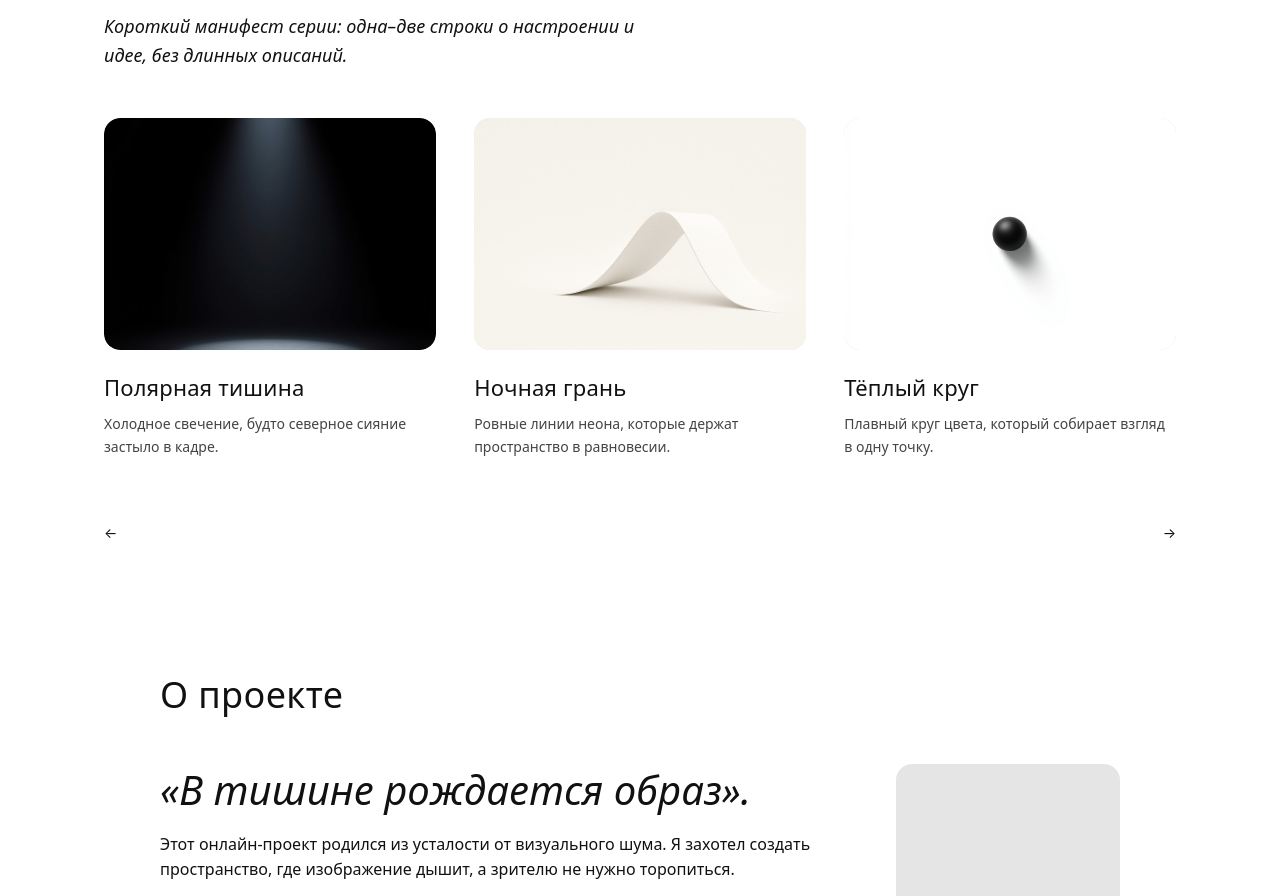
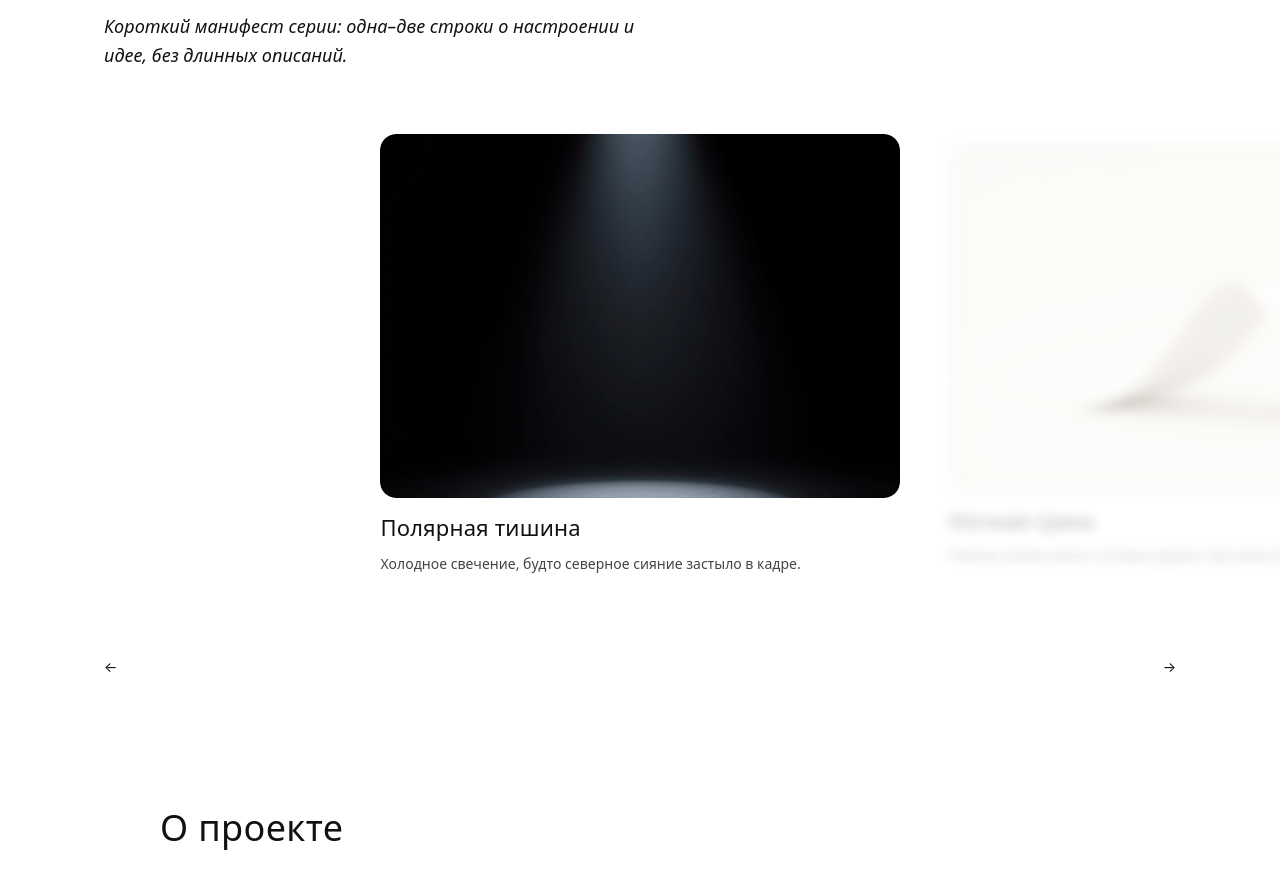
Before and after one commit to ALDYNEC-07/SALGER-ART, a Next.js app: page / in a window 1280 px wide. Shown: the part 1747-2643 px from the top of the page. Built offline with nearby package versions, Linux system fonts and the light colour scheme.

Commit message:
Поправил серии - ширину, блюр, цент.

```diff
--- a/src/app/globals.css
+++ b/src/app/globals.css
@@ -548,7 +548,8 @@ body:has(#nav-toggle:checked) {
   overflow: hidden;
 }
 
-.series-list__grid {
+.series-list__grid,
+.series-works__rail {
   width: 100vw;
   margin-inline: calc(50% - 50vw);
   display: flex;
@@ -565,20 +566,25 @@ body:has(#nav-toggle:checked) {
 }
 
 .series-list__grid::before,
-.series-list__grid::after {
+.series-list__grid::after,
+.series-works__rail::before,
+.series-works__rail::after {
   content: "";
   flex: 0 0 calc((100% - clamp(260px, 70vw, 520px)) / 2);
 }
 
-.series-list__grid::-webkit-scrollbar {
+.series-list__grid::-webkit-scrollbar,
+.series-works__rail::-webkit-scrollbar {
   height: 8px;
 }
 
-.series-list__grid::-webkit-scrollbar-track {
+.series-list__grid::-webkit-scrollbar-track,
+.series-works__rail::-webkit-scrollbar-track {
   background: transparent;
 }
 
-.series-list__grid::-webkit-scrollbar-thumb {
+.series-list__grid::-webkit-scrollbar-thumb,
+.series-works__rail::-webkit-scrollbar-thumb {
   background-color: rgba(0, 0, 0, 0.16);
   border-radius: 999px;
 }
@@ -662,7 +668,8 @@ body:has(#nav-toggle:checked) {
     scroll-behavior: auto;
   }
 
-  .series-list__grid {
+  .series-list__grid,
+  .series-works__rail {
     scroll-behavior: auto;
   }
 
@@ -711,34 +718,7 @@ body:has(#nav-toggle:checked) {
 }
 
 .series-works {
-  display: grid;
-  grid-template-columns: repeat(auto-fit, minmax(260px, 1fr));
-  gap: clamp(var(--space-l), 3vw, var(--space-2xl));
-}
-
-.page--series .series-card {
-  width: 100%;
-  flex: 1 1 auto;
-  scroll-snap-align: unset;
-  scroll-snap-stop: unset;
-}
-
-.series-card--stacked {
-  filter: none;
-  opacity: 1;
-  transform: none;
-}
-
-.page--series .series-card__link {
-  width: 100%;
-}
-
-.page--series .series-card__figure {
-  height: 100%;
-}
-
-.page--series .series-card__caption {
-  margin-top: var(--space-xs);
+  overflow: visible;
 }
 
 .page--series .series-card__meta {
--- a/src/app/page.tsx
+++ b/src/app/page.tsx
@@ -90,6 +90,12 @@ export default function Home() {
   const galleryListRef = useRef<HTMLDivElement | null>(null);
   /* Следим, какая карточка сейчас в центре, чтобы подсвечивать её среди остальных */
   const [activeCardIndex, setActiveCardIndex] = useState(0);
+  /* Запоминаем карточки внутри выбранной серии, чтобы подсветить нужную */
+  const seriesCardRefs = useRef<HTMLElement[]>([]);
+  /* Горизонтальная полоса для карточек серии, чтобы ловить пересечения и клавиши */
+  const seriesListRef = useRef<HTMLDivElement | null>(null);
+  /* Следим, какая карточка серии выбрана прямо сейчас */
+  const [activeSeriesCardIndex, setActiveSeriesCardIndex] = useState(0);
   /* Учитываем запрос пользователя на минимальное движение */
   const [prefersReducedMotion, setPrefersReducedMotion] = useState(false);
 
@@ -154,6 +160,43 @@ export default function Home() {
     });
   }, [activeCardIndex]);
 
+  /* Отмечаем центральную карточку серии и подсвечиваем её среди соседних */
+  useEffect(() => {
+    if (!seriesListRef.current || seriesCardRefs.current.length === 0) {
+      return;
+    }
+
+    const observer = new IntersectionObserver(
+      (entries) => {
+        entries.forEach((entry) => {
+          if (entry.isIntersecting && entry.intersectionRatio >= 0.6) {
+            const index = seriesCardRefs.current.indexOf(entry.target as HTMLElement);
+            if (index >= 0) {
+              setActiveSeriesCardIndex(index);
+            }
+          }
+        });
+      },
+      {
+        root: seriesListRef.current,
+        threshold: 0.6,
+      }
+    );
+
+    seriesCardRefs.current.forEach((card) => observer.observe(card));
+
+    return () => observer.disconnect();
+  }, []);
+
+  /* Включаем размытие для соседних карточек серии, оставляя выбранную чёткой */
+  useEffect(() => {
+    seriesCardRefs.current.forEach((card, index) => {
+      if (!card) return;
+      card.classList.toggle("is-active", index === activeSeriesCardIndex);
+      card.classList.toggle("is-dim", index !== activeSeriesCardIndex);
+    });
+  }, [activeSeriesCardIndex]);
+
   /* Прокрутка к нужной карточке влево/вправо с учётом предпочтений по анимации */
   const scrollToCard = (nextIndex: number) => {
     const targetCard = galleryCardRefs.current[nextIndex];
@@ -185,6 +228,40 @@ export default function Home() {
       event.preventDefault();
       const prevIndex = Math.max(activeCardIndex - 1, 0);
       scrollToCard(prevIndex);
+    }
+  };
+
+  /* Прокрутка по карточкам серии с учётом предпочтений по анимации */
+  const scrollToSeriesCard = (nextIndex: number) => {
+    const targetCard = seriesCardRefs.current[nextIndex];
+    if (!targetCard) return;
+
+    targetCard.scrollIntoView({
+      behavior: prefersReducedMotion ? "auto" : "smooth",
+      block: "nearest",
+      inline: "center",
+    });
+  };
+
+  /* Стрелки двигают полосу серии, чтобы выбрать нужную работу */
+  const handleSeriesKeyDown = (event: KeyboardEvent<HTMLDivElement>) => {
+    if (!seriesCardRefs.current.length) {
+      return;
+    }
+
+    if (event.key === "ArrowRight") {
+      event.preventDefault();
+      const nextIndex = Math.min(
+        activeSeriesCardIndex + 1,
+        seriesCardRefs.current.length - 1
+      );
+      scrollToSeriesCard(nextIndex);
+    }
+
+    if (event.key === "ArrowLeft") {
+      event.preventDefault();
+      const prevIndex = Math.max(activeSeriesCardIndex - 1, 0);
+      scrollToSeriesCard(prevIndex);
     }
   };
 
@@ -391,14 +468,33 @@ export default function Home() {
               </p>
             </header>
 
-            {/* Сетка карточек серии с тем же визуалом, что и в галерее */}
+            {/* Полоса карточек серии на всю ширину экрана с теми же эффектами, что в галерее */}
+            <div className="series-works">
               <div
-              className="series-works"
+                className="series-works__rail"
                 aria-label="Работы серии «Северное сияние»"
+                ref={seriesListRef}
+                onKeyDown={handleSeriesKeyDown}
+                tabIndex={0}
               >
                 {seriesWorks.map((work, index) => (
-                <article key={work.title} className="series-card series-card--stacked">
-                  <div className="series-card__link">
+                  <article
+                    key={work.title}
+                    className="series-card"
+                    ref={(node) => {
+                      if (node) {
+                        seriesCardRefs.current[index] = node;
+                      }
+                    }}
+                    /* При наведении снимаем размытие с выбранной карточки серии */
+                    onMouseEnter={() => setActiveSeriesCardIndex(index)}
+                  >
+                    <a
+                      href="#series"
+                      className="series-card__link"
+                      /* При фокусе через клавиатуру также делаем карточку чёткой */
+                      onFocus={() => setActiveSeriesCardIndex(index)}
+                    >
                       <figure className="series-card__figure">
                         <div className="series-card__image-placeholder">
                           <Image
@@ -415,9 +511,10 @@ export default function Home() {
                           <p className="series-card__meta">{work.meta}</p>
                         </figcaption>
                       </figure>
-                  </div>
+                    </a>
                   </article>
                 ))}
+              </div>
             </div>
 
             {/* Завершение серии и навигация */}
```
Lines whose indentation alone changed are shown as unchanged.
